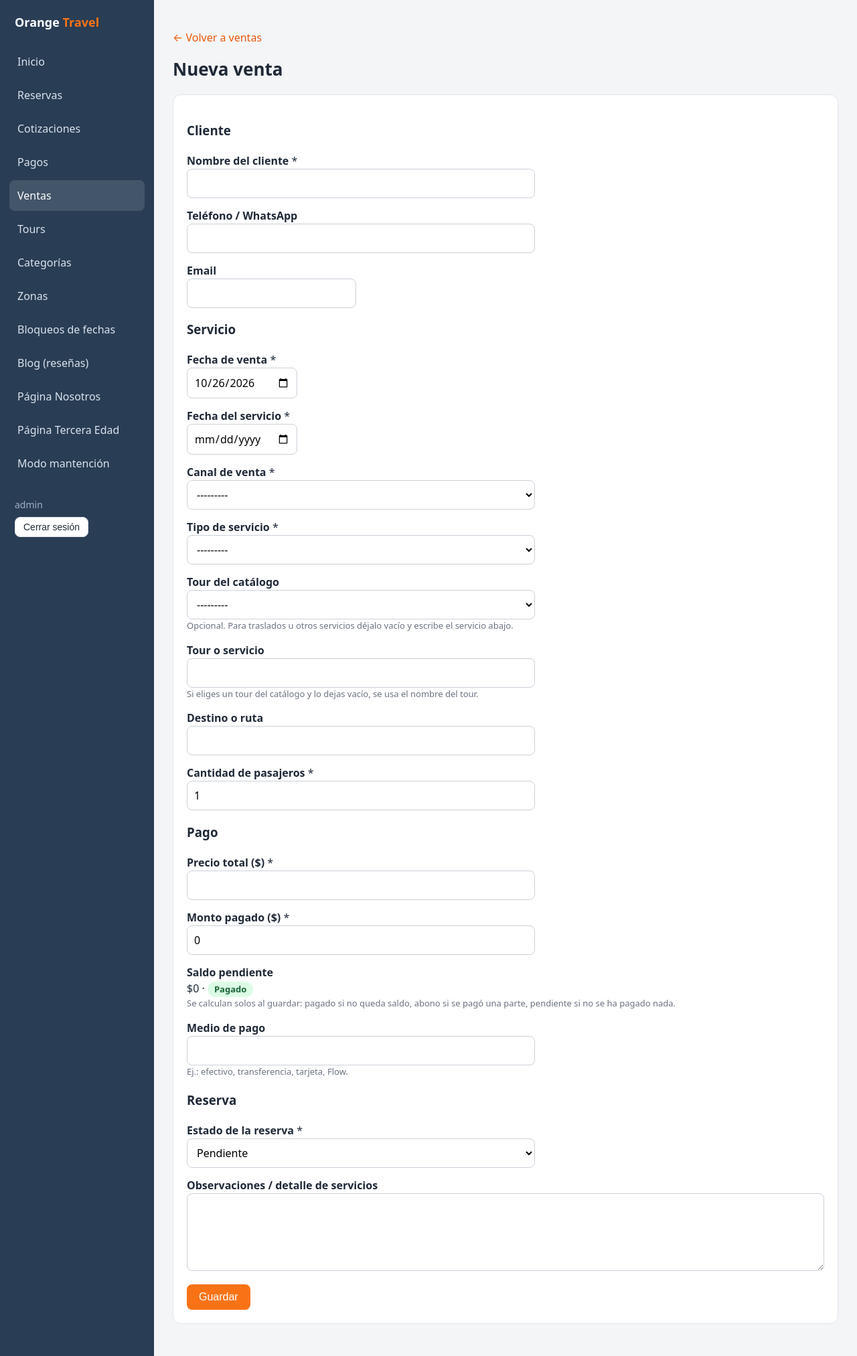
After one commit to Cesar-eav/orangetravel, a Django app: page /panel/ventas/nueva/ in a window 1280 px wide. The commit adds this page. Shown: the whole page at 67% size. Run offline with Django 5.2, Linux system fonts and the light colour scheme; a user stored in the database is signed in; data comes from the database, SQL or seed files in the repository; some libraries are stand-ins or nearby versions.

Commit message:
Panel: registro manual de ventas (/panel/ventas/)
Modelo Venta (tours 0017): ventas por oficina, WhatsApp, email, agencia u
otro canal. Registro aparte: no crea Reserva ni Payment, no envía emails ni
bloquea fechas. Saldo y estado del pago se calculan desde el precio total y
el monto pagado; borrado lógico como en Reserva.

Lista con filtros y totales, formulario de alta/edición y tests.

Co-Authored-By: Claude Opus 5.5 <noreply@anthropic.com>

```diff
--- a/panel/forms.py
+++ b/panel/forms.py
@@ -8,7 +8,7 @@ from django.utils.text import slugify
 
 from blog.models import ImagenPost, Post
 from home.models import MaintenanceMode, Nosotros
-from tours.models import YOUTUBE_REGEX, BloqueoTour, Cotizacion, ItinerarioDia, PrecioTour, Reserva, TerceraEdad, TipoTour, Tour, Zona
+from tours.models import YOUTUBE_REGEX, BloqueoTour, Cotizacion, ItinerarioDia, PrecioTour, Reserva, TerceraEdad, TipoTour, Tour, Venta, Zona
 
 
 class PanelLoginForm(AuthenticationForm):
@@ -31,6 +31,46 @@ class CotizacionGestionForm(forms.ModelForm):
     class Meta:
         model = Cotizacion
         fields = ('atendida',)
+
+
+class VentaForm(forms.ModelForm):
+    class Meta:
+        model = Venta
+        fields = (
+            'nombre_cliente', 'telefono', 'email',
+            'fecha_venta', 'fecha_servicio', 'canal', 'tipo_servicio',
+            'tour', 'servicio', 'destino', 'pasajeros',
+            'precio_total', 'monto_pagado', 'medio_pago',
+            'estado_reserva', 'observaciones',
+        )
+        widgets = {
+            'fecha_venta': forms.DateInput(attrs={'type': 'date'}, format='%Y-%m-%d'),
+            'fecha_servicio': forms.DateInput(attrs={'type': 'date'}, format='%Y-%m-%d'),
+            'observaciones': forms.Textarea(attrs={'rows': 4}),
+        }
+        help_texts = {
+            'tour': 'Opcional. Para traslados u otros servicios déjalo vacío y escribe el servicio abajo.',
+            'servicio': 'Si eliges un tour del catálogo y lo dejas vacío, se usa el nombre del tour.',
+            'medio_pago': 'Ej.: efectivo, transferencia, tarjeta, Flow.',
+        }
+
+    def __init__(self, *args, **kwargs):
+        super().__init__(*args, **kwargs)
+        self.fields['tour'].queryset = Tour.objects.order_by('nombre')
+        self.fields['servicio'].required = False
+
+    def clean(self):
+        data = super().clean()
+        tour = data.get('tour')
+        if not data.get('servicio'):
+            if tour:
+                data['servicio'] = tour.nombre
+            else:
+                self.add_error('servicio', 'Elige un tour o escribe el servicio.')
+        total, pagado = data.get('precio_total'), data.get('monto_pagado')
+        if total is not None and pagado is not None and pagado > total:
+            self.add_error('monto_pagado', 'El monto pagado no puede ser mayor que el precio total.')
+        return data
 
 
 def _texto_visible(html_str):
--- a/panel/templates/panel/base.html
+++ b/panel/templates/panel/base.html
@@ -32,8 +32,8 @@ textarea{width:100%}
 .filters{display:flex;flex-wrap:wrap;gap:10px;align-items:end;margin-bottom:16px}
 .filters label{display:block;font-size:13px;color:var(--mu)}
 .badge{display:inline-block;padding:2px 10px;border-radius:99px;font-size:13px;font-weight:600}
-.b-PENDIENTE,.b-pending{background:#ffedd5;color:#9a3412}.b-CONFIRMADA,.b-paid{background:#dcfce7;color:#166534}
-.b-CANCELADA,.b-RECHAZADA,.b-failed,.b-canceled{background:#fee2e2;color:#991b1b}
+.b-PENDIENTE,.b-pending,.b-pendiente{background:#ffedd5;color:#9a3412}.b-CONFIRMADA,.b-paid,.b-pagado,.b-confirmada{background:#dcfce7;color:#166534}
+.b-CANCELADA,.b-RECHAZADA,.b-failed,.b-canceled,.b-cancelada{background:#fee2e2;color:#991b1b}.b-abono{background:#dbeafe;color:#1e40af}
 .msgs{list-style:none;padding:0;margin:0 0 18px}.msgs li{padding:12px 16px;border-radius:8px;margin-bottom:8px;background:#dcfce7;color:#166534}
 .msgs li.error{background:#fee2e2;color:#991b1b}
 dl{display:grid;grid-template-columns:200px 1fr;gap:8px 16px;margin:0}dt{color:var(--mu)}dd{margin:0}
@@ -54,6 +54,7 @@ dl{display:grid;grid-template-columns:200px 1fr;gap:8px 16px;margin:0}dt{color:v
     <a href="{% url 'panel:reservas' %}" class="{% if 'reserva' in request.resolver_match.url_name %}on{% endif %}">Reservas</a>
     <a href="{% url 'panel:cotizaciones' %}" class="{% if 'cotizacion' in request.resolver_match.url_name %}on{% endif %}">Cotizaciones</a>
     <a href="{% url 'panel:pagos' %}" class="{% if 'pago' in request.resolver_match.url_name %}on{% endif %}">Pagos</a>
+    <a href="{% url 'panel:ventas' %}" class="{% if 'venta' in request.resolver_match.url_name %}on{% endif %}">Ventas</a>
     <a href="{% url 'panel:tours' %}" class="{% if 'tour' in request.resolver_match.url_name or 'galeria' in request.resolver_match.url_name %}on{% endif %}">Tours</a>
     <a href="{% url 'panel:tipos' %}" class="{% if 'tipo' in request.resolver_match.url_name %}on{% endif %}">Categorías</a>
     <a href="{% url 'panel:zonas' %}" class="{% if request.resolver_match.url_name in 'zonas,zona_nueva,zona_editar' %}on{% endif %}">Zonas</a>
--- /dev/null
+++ b/panel/templates/panel/venta_form.html
@@ -0,0 +1,63 @@
+{% extends 'panel/base.html' %}
+{% load precios %}
+{% block title %}{% if venta %}Editar venta{% else %}Nueva venta{% endif %}{% endblock %}
+{% block content %}
+<p><a href="{% url 'panel:ventas' %}">← Volver a ventas</a></p>
+<h2>{% if venta %}Editar venta{% else %}Nueva venta{% endif %}</h2>
+<form class="card" method="post" id="venta-form">{% csrf_token %}
+{{ form.non_field_errors }}
+<h3>Cliente</h3>
+{% include 'panel/_campo.html' with f=form.nombre_cliente %}
+{% include 'panel/_campo.html' with f=form.telefono %}
+{% include 'panel/_campo.html' with f=form.email %}
+<h3>Servicio</h3>
+{% include 'panel/_campo.html' with f=form.fecha_venta %}
+{% include 'panel/_campo.html' with f=form.fecha_servicio %}
+{% include 'panel/_campo.html' with f=form.canal %}
+{% include 'panel/_campo.html' with f=form.tipo_servicio %}
+{% include 'panel/_campo.html' with f=form.tour %}
+{% include 'panel/_campo.html' with f=form.servicio %}
+{% include 'panel/_campo.html' with f=form.destino %}
+{% include 'panel/_campo.html' with f=form.pasajeros %}
+<h3>Pago</h3>
+{% include 'panel/_campo.html' with f=form.precio_total %}
+{% include 'panel/_campo.html' with f=form.monto_pagado %}
+<div class="frow"><b>Saldo pendiente</b><br>$<span id="saldo">{% if venta %}{{ venta.saldo_pendiente|clp }}{% else %}0{% endif %}</span>
+  · <span class="badge" id="estado-pago">{% if venta %}{{ venta.get_estado_pago_display }}{% else %}Pendiente{% endif %}</span>
+  <div class="help">Se calculan solos al guardar: pagado si no queda saldo, abono si se pagó una parte, pendiente si no se ha pagado nada.</div></div>
+{% include 'panel/_campo.html' with f=form.medio_pago %}
+<h3>Reserva</h3>
+{% include 'panel/_campo.html' with f=form.estado_reserva %}
+{% include 'panel/_campo.html' with f=form.observaciones %}
+<button class="btn">Guardar</button>
+</form>
+{% if venta %}
+<form method="post" action="{% url 'panel:venta_eliminar' venta.pk %}" onsubmit="return confirm('¿Eliminar esta venta?')">{% csrf_token %}
+<button class="btn red">Eliminar venta</button></form>
+{% endif %}
+<script>
+(function () {
+  const f = document.getElementById('venta-form');
+  const tour = f.elements['tour'], servicio = f.elements['servicio'];
+  const total = f.elements['precio_total'], pagado = f.elements['monto_pagado'];
+  const saldo = document.getElementById('saldo'), estado = document.getElementById('estado-pago');
+
+  // Al elegir un tour del catálogo, usar su nombre si el servicio está vacío.
+  tour.addEventListener('change', function () {
+    if (tour.value && !servicio.value.trim()) servicio.value = tour.options[tour.selectedIndex].text;
+  });
+
+  function recalcular() {
+    const t = parseInt(total.value, 10) || 0, p = parseInt(pagado.value, 10) || 0;
+    const s = t - p;
+    saldo.textContent = s.toLocaleString('es-CL');
+    const [clase, texto] = s <= 0 ? ['pagado', 'Pagado'] : p > 0 ? ['abono', 'Abono'] : ['pendiente', 'Pendiente'];
+    estado.className = 'badge b-' + clase;
+    estado.textContent = texto;
+  }
+  total.addEventListener('input', recalcular);
+  pagado.addEventListener('input', recalcular);
+  recalcular();
+})();
+</script>
+{% endblock %}
--- a/panel/urls.py
+++ b/panel/urls.py
@@ -16,6 +16,10 @@ urlpatterns = [
     path('reservas/<int:pk>/eliminar/', views.reserva_eliminar, name='reserva_eliminar'),
     path('cotizaciones/', views.CotizacionListView.as_view(), name='cotizaciones'),
     path('cotizaciones/<int:pk>/', views.CotizacionDetailView.as_view(), name='cotizacion_detalle'),
+    path('ventas/', views.VentaListView.as_view(), name='ventas'),
+    path('ventas/nueva/', views.VentaFormView.as_view(), name='venta_nueva'),
+    path('ventas/<int:pk>/', views.VentaFormView.as_view(), name='venta_editar'),
+    path('ventas/<int:pk>/eliminar/', views.venta_eliminar, name='venta_eliminar'),
     path('tours/', views.TourListView.as_view(), name='tours'),
     path('tours/nuevo/', views.TourFormView.as_view(), name='tour_nuevo'),
     path('tours/<int:pk>/', views.TourFormView.as_view(), name='tour_editar'),
--- a/panel/views.py
+++ b/panel/views.py
@@ -3,10 +3,11 @@ from datetime import timedelta
 
 from django.contrib import messages
 from django.contrib.auth.views import LoginView, redirect_to_login
-from django.db.models import Count, Q
+from django.db.models import Count, F, Q, Sum
 from django.shortcuts import get_object_or_404, redirect
 from django.urls import reverse, reverse_lazy
 from django.utils import timezone
+from django.utils.dateparse import parse_date
 from django.utils.http import url_has_allowed_host_and_scheme
 from django.views.decorators.http import require_POST
 from django.views.generic import DetailView, ListView, TemplateView, UpdateView
@@ -20,12 +21,12 @@ from home.models import MaintenanceMode, Nosotros
 from payments.models import Payment
 from django.db import transaction
 from django.db.models import ProtectedError
-from tours.models import TIPO_CON_PRECIO_ID, BloqueoTour, Cotizacion, GaleriaTour, PrecioTour, Reserva, TerceraEdad, TipoTour, Tour, Zona
+from tours.models import TIPO_CON_PRECIO_ID, BloqueoTour, Cotizacion, GaleriaTour, PrecioTour, Reserva, TerceraEdad, TipoTour, Tour, Venta, Zona
 
 from .forms import (
     CUERPO_MAX, BloqueoForm, CotizacionGestionForm, ImagenGaleriaForm, ItinerarioDiaFormSet, ImagenPostFormSet, MantencionForm, NosotrosForm,
     PanelLoginForm, PostForm, TerceraEdadForm,
-    PrecioTourForm, ReservaGestionForm, TipoTourForm, TourForm, ZonaForm,
+    PrecioTourForm, ReservaGestionForm, TipoTourForm, TourForm, VentaForm, ZonaForm,
 )
 from .mixins import StaffRequiredMixin
 
@@ -220,6 +221,92 @@ class PagoDetailView(PanelView, DetailView):
         ctx = super().get_context_data(**kwargs)
         ctx['estado_texto'] = ESTADO_PAGO.get(self.object.status, self.object.status)
         return ctx
+
+
+# ---------------------------------------------------------------- Ventas
+
+class VentaListView(PanelView, ListView):
+    template_name = 'panel/ventas_list.html'
+    context_object_name = 'ventas'
+    paginate_by = PAGE_SIZE
+
+    def get_queryset(self):
+        qs = Venta.objects.select_related('tour')
+        g = self.request.GET
+        if q := g.get('q', '').strip():
+            qs = qs.filter(
+                Q(nombre_cliente__icontains=q) | Q(email__icontains=q) | Q(telefono__icontains=q)
+                | Q(servicio__icontains=q)
+            )
+        filtros = (
+            ('canal', Venta.Canal), ('tipo_servicio', Venta.TipoServicio),
+            ('estado_pago', Venta.EstadoPago), ('estado_reserva', Venta.EstadoReserva),
+        )
+        for campo, choices in filtros:
+            if g.get(campo) in choices.values:
+                qs = qs.filter(**{campo: g[campo]})
+        for param, lookup in (('desde', 'fecha_servicio__gte'), ('hasta', 'fecha_servicio__lte')):
+            try:
+                fecha = parse_date(g.get(param, ''))
+            except ValueError:
+                fecha = None
+            if fecha:
+                qs = qs.filter(**{lookup: fecha})
+        return qs
+
+    def get_context_data(self, **kwargs):
+        ctx = super().get_context_data(**kwargs)
+        params = self.request.GET.copy()
+        params.pop('page', None)
+        totales = self.object_list.aggregate(
+            total=Sum('precio_total'), pagado=Sum('monto_pagado'),
+            saldo=Sum(F('precio_total') - F('monto_pagado')),
+        )
+        ctx.update(
+            canales=Venta.Canal.choices,
+            tipos_servicio=Venta.TipoServicio.choices,
+            estados_pago=Venta.EstadoPago.choices,
+            estados_reserva=Venta.EstadoReserva.choices,
+            totales=totales,
+            querystring=params.urlencode(),
+        )
+        return ctx
+
+
+class VentaFormView(PanelView, TemplateView):
+    """Crear (sin pk) y editar (con pk) una venta ingresada a mano."""
+    template_name = 'panel/venta_form.html'
+
+    def setup(self, request, *args, **kwargs):
+        super().setup(request, *args, **kwargs)
+        pk = kwargs.get('pk')
+        self.venta = get_object_or_404(Venta, pk=pk) if pk else None
+
+    def get_context_data(self, **kwargs):
+        ctx = super().get_context_data(**kwargs)
+        ctx.setdefault('form', VentaForm(instance=self.venta))
+        ctx['venta'] = self.venta
+        return ctx
+
+    def post(self, request, *args, **kwargs):
+        form = VentaForm(request.POST, instance=self.venta)
+        if form.is_valid():
+            venta = form.save(commit=False)
+            if venta.creada_por_id is None and not venta.pk:
+                venta.creada_por = request.user
+            venta.save()
+            messages.success(request, f'Venta de {venta.nombre_cliente} guardada.')
+            return redirect('panel:ventas')
+        return self.render_to_response(self.get_context_data(form=form))
+
+
+@_staff_only
+@require_POST
+def venta_eliminar(request, pk):
+    venta = get_object_or_404(Venta, pk=pk)
+    venta.delete()  # borrado lógico
+    messages.success(request, f'Venta de {venta.nombre_cliente} eliminada.')
+    return redirect('panel:ventas')
 
 
 # ---------------------------------------------------------------- Tours
```
Also changed, not shown: panel/templates/panel/ventas_list.html (added, +36 -0 lines), panel/tests.py (+83 -1 lines), tours/models.py (+100 -0 lines), tours/migrations/0017_venta.py (added).
